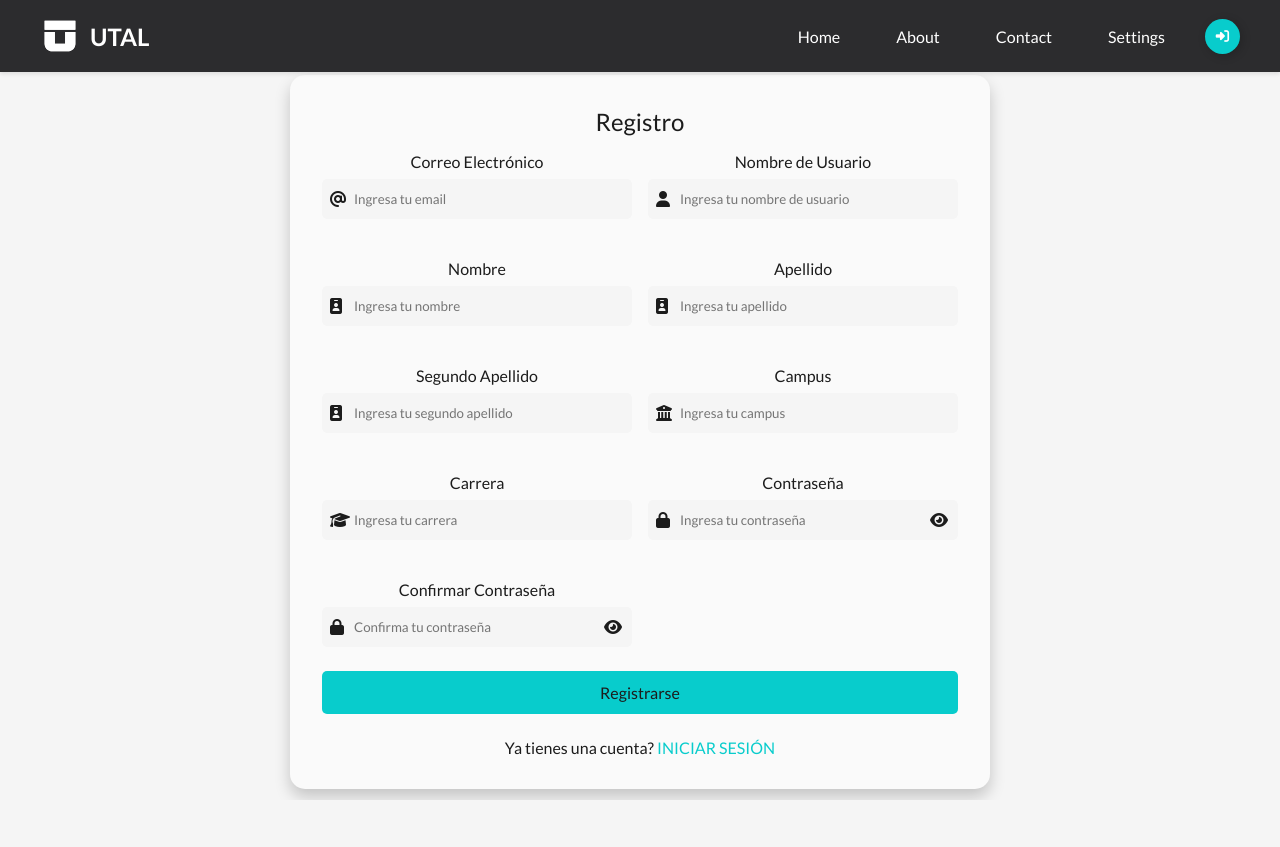
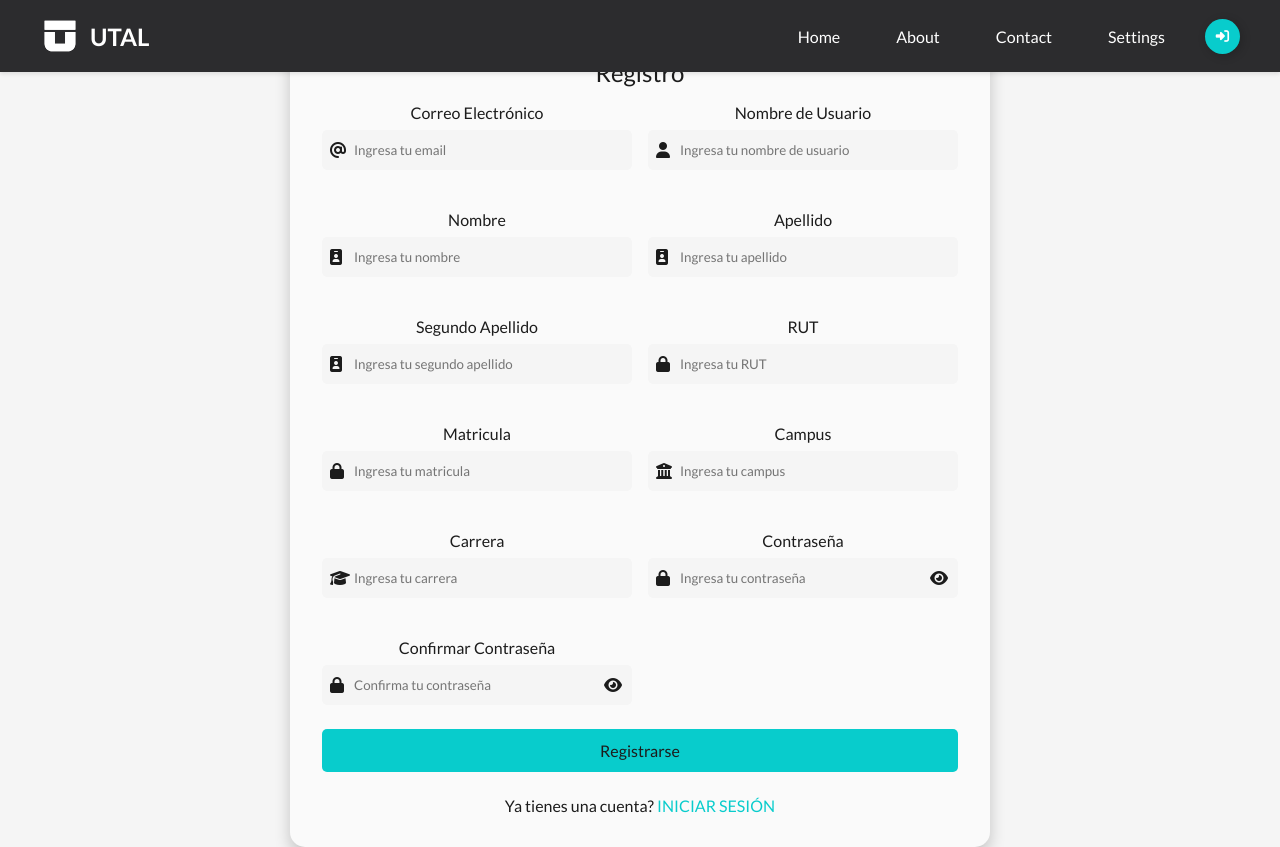
Before and after one commit to ConstruccionSoftware2024/Construccion-de-Software-2024-1, a Vue app: page /login in a window 1280 px wide. Both pictures are taken after a click on the link "REGISTRARSE". Before the commit the page ends 800 px from the top, so only its background shows below. Built offline with nearby package versions, Linux system fonts and the light colour scheme.

Commit message:
Actualización de formulario de registro. Tiempo: 10m
Se agrega matrícula y rut (sin verificación)

```diff
--- a/src/components/ComponentesGrupoJoaquin/loginView.vue
+++ b/src/components/ComponentesGrupoJoaquin/loginView.vue
@@ -108,6 +108,32 @@
               </div>
             </div>
             <div class="inputGroup">
+              <label for="rut">RUT</label>
+              <div class="inputWrapper">
+                <i class="fas fa-lock"></i>
+                <input
+                  type="text"
+                  id="rut"
+                  v-model="rut"
+                  placeholder="Ingresa tu RUT"
+                  required
+                />
+              </div>
+            </div>
+            <div class="inputGroup">
+              <label for="matricula">Matricula</label>
+              <div class="inputWrapper">
+                <i class="fas fa-lock"></i>
+                <input
+                  type="text"
+                  id="matricula"
+                  v-model="matricula"
+                  placeholder="Ingresa tu matricula"
+                  required
+                />
+              </div>
+            </div>
+            <div class="inputGroup">
               <label for="campus">Campus</label>
               <div class="inputWrapper">
                 <i class="fas fa-university"></i>
@@ -202,6 +228,8 @@ export default {
       secondLastName: '',
       campus: '',
       major: '',
+      rut: '',
+      matricula: '',
       passwordVisible: false,
       isLogin: true,
       showPopup: false,
@@ -265,6 +293,8 @@ export default {
         firstName: this.firstName,
         lastName: this.lastName,
         secondLastName: this.secondLastName,
+        rut: this.rut,
+        matricula: this.matricula,
         campus: this.campus,
         major: this.major,
       });
@@ -276,6 +306,8 @@ export default {
         this.firstName = '';
         this.lastName = '';
         this.secondLastName = '';
+        this.rut = '';
+        this.matricula = '';
         this.campus = '';
         this.major = '';
       }
```
Also changed, not shown: back-end/src/server.js (+5 -3 lines).
